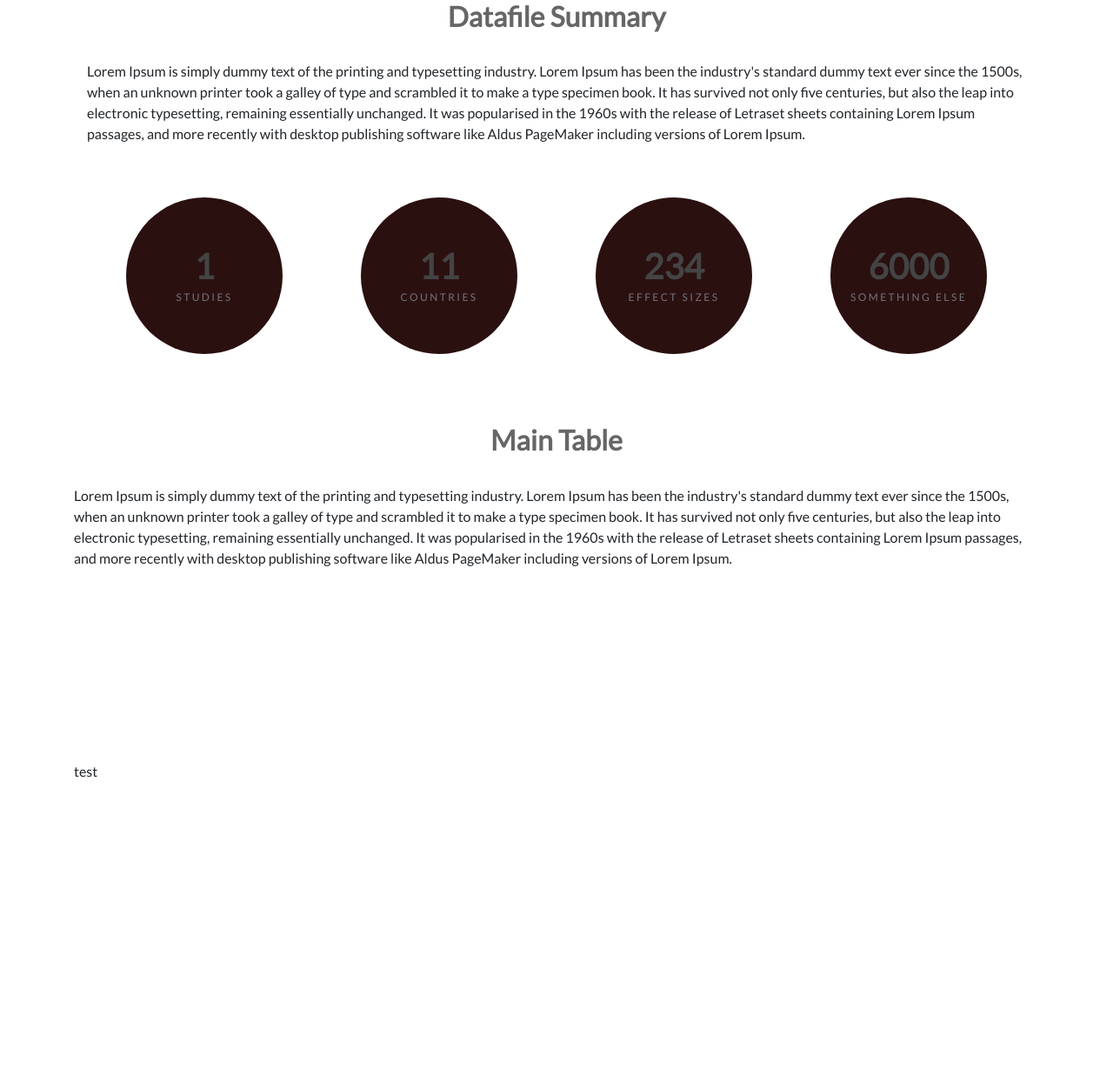
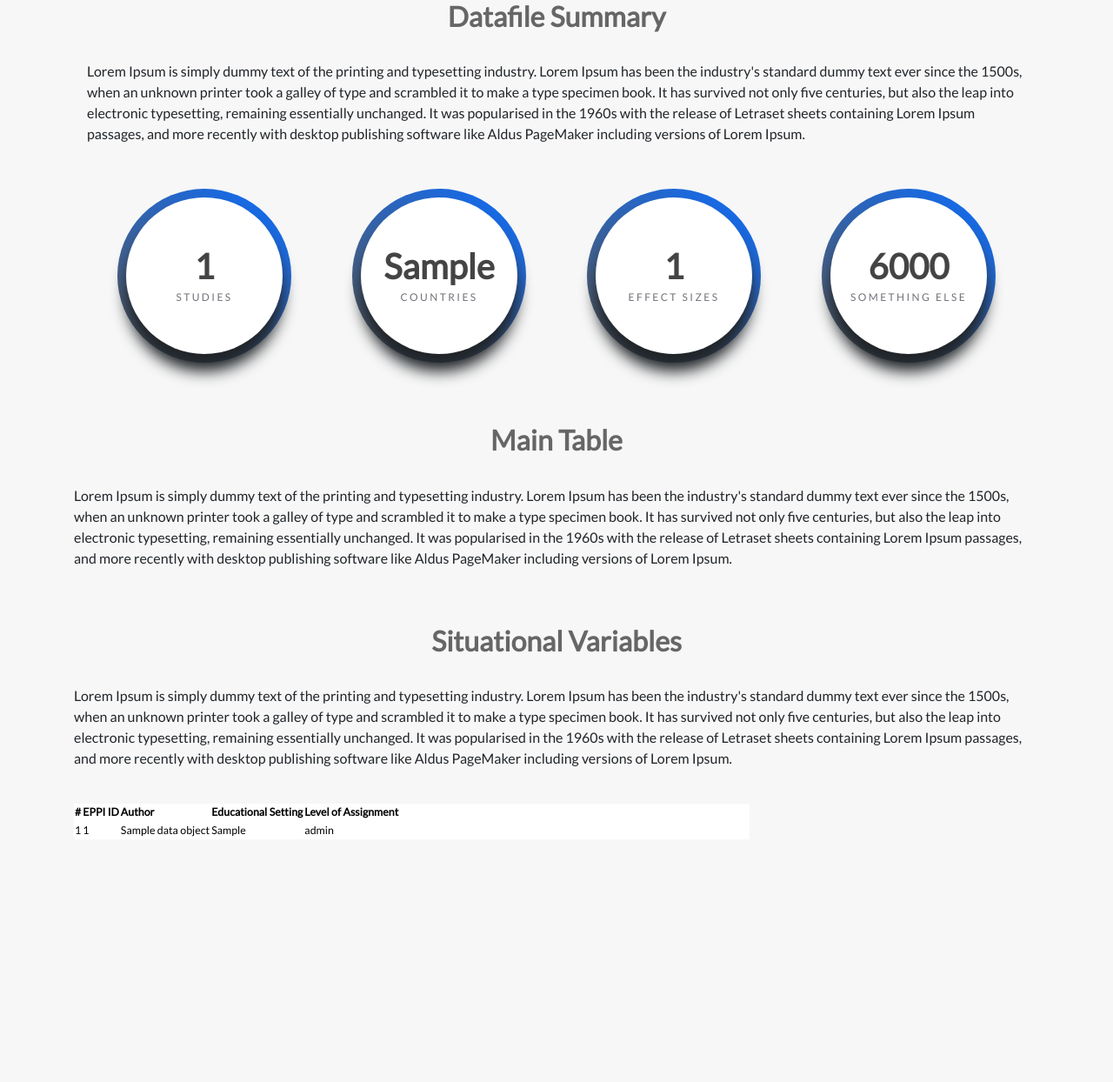
Before and after one commit to JonathanReardon/EEF-Dashboard, a Django app: template myapp/templates/upload_json.html in a window 1280 px wide. Shown: the part 124-1368 px from the top of the page at 87% size. Before the commit the page ends 1018 px from the top, so only its background shows below. Run offline with Django 4.2, Linux system fonts and the light colour scheme; the template is opened without the code that fills it: most values are stand-ins (such as "Sample title", 1, 10 or a date in 2020); form fields are guessed from the names that the template uses; a map, chart or similar area stays blank; some libraries are stand-ins or nearby versions.

Commit message:
additions to top level circles, sub-divided situational var table

```diff
--- a/myapp/static/count.css
+++ b/myapp/static/count.css
@@ -1,6 +1,7 @@
 
 body{
     font-family: 'Lato', sans-serif;
+    background-color: #f7f7f7;
 }
 
 .one{
@@ -15,7 +16,6 @@ body{
 
 .single{
     /* box-shadow: 0px 20px 60px 0px rgba(47, 2, 248, 0.01); */
-    /* box-shadow: 0px 20px 60px 0px rgba(108, 117, 125, 0.01);	 */
     width: 220px;
     height: 220px;
     border-radius: 50%;
@@ -34,17 +34,16 @@ body{
     left: 10px;
     right: 10px;
     border-radius: 50%;
-    /* background-image: linear-gradient(40deg, #666 0%, #0c6cfc 100%); */
-
+    background-image: linear-gradient(40deg, #5a5a5a 0%, #0c6cfc 100%);
 }
 
 .inner{
     width: 100%;
     height: 100%;
-    /* box-shadow: 0px 20px 40px 0px ; */
+    box-shadow: 0px 20px 17px 0px;
     border-radius: 50%;
     position: relative;
-    background-color: #2b1010;
+    background-color: #fff;
     display: flex;
     justify-content: center;
     align-items: center;
--- a/myapp/static/d3_bar.js
+++ b/myapp/static/d3_bar.js
@@ -18,8 +18,8 @@ function createChart(data, containerId, chartTitle, keyField) {
         .attr("y", 0)
         .attr("width", width)
         .attr("height", height)
-        .attr("fill", "#FFFFFF")
-        .style("fill", "EBEBEB");
+        .attr("fill", "#ff0000")
+        .style("fill", "#EBEBEB");
 
 
     const x = d3.scaleBand()
--- a/myapp/templates/upload_json.html
+++ b/myapp/templates/upload_json.html
@@ -34,13 +34,31 @@
     #example_wrapper {
       visibility: hidden;
     }
+
+    .counter {
+      visibility: hidden;
+    }
     table {
-      font-size: 13px;
+      font-size: .775em;
       font-weight: 200;
+      background-color: #ffffff;
     }
-    table.dataTable thead th {
+    {% comment %} table.dataTable thead th {
       background-color: #E9ECEF;
+    } {% endcomment %}
+
+    #table-container, #example, #example th, #example td {
+      background-color: white !important ;
     }
+
+    #table-container2, #example, #example th, #example td {
+      background-color: white !important ;
+    }
+
+    #example th:first-child.text-left, #example td:first-child.text-left {
+      background-color: white !important;
+    }
+
     #example tbody tr:nth-of-type(odd),
     #example tbody tr:nth-of-type(even) {
         background-color: unset;
@@ -67,25 +85,21 @@
     }
 
 
-    #table-container table thead th {
-      background-color: #f3f3f3;
+    #table-container #table-container2 table thead th {
+      background-color: #f7f7f7;
       color: #666;
-      font-size: .875em;
+      font-size: 1em;
       font-family: 'Lato', sans-serif;
+    }
 
-    }
-    #table-container table tbody {
-      font-family: 'Lato', sans-serif;
-
-    }
-    .text-left {
+    .text-left td{
       text-align: left !important;
       white-space: nowrap;
     }
-    .buttons-collection .dt-button:first-child {
+    {% comment %} .buttons-collection .dt-button:first-child {
       background-color: red !important;
       color: white !important;
-    }
+    } {% endcomment %}
     .buttons-csv {
       background-color: #0c6cfc; !important;
       color: white !important;
@@ -106,16 +120,9 @@
       stroke: #000000;
       stroke-width: 2px;
     }
-    #chart-wrapper {
-      display: flex;
-      flex-direction: row;
-    }
 
-    #chart-level-assign,
-    #chart-edu-setting
-    #chart-smd-scatter {
-      width: 33.33%;
-    }
+
+
 
 
     #example th:nth-child(1) {
@@ -174,7 +181,7 @@
     #example th:nth-child(14) {
       min-width: 80px;
       width: 80px;
-    }a
+    }
     #example th:nth-child(15) {
         min-width: 80px;
         width: 80px;
@@ -214,15 +221,7 @@
       height: 100px;
   }
 
-  #chart-wrapper {
-    display: flex;
-    flex-direction: row;
-    justify-content: space-between;
-    margin-top: 50px;
-    background: #FFFFFF;
-    padding-top: 25px;
-    padding-bottom: 50px;
-  }
+
   #chart-level-assign {
     width: 33.33%;
     margin: 0;
@@ -238,6 +237,38 @@
     margin: 0;
     padding: 0;
   }
+
+  #table-container2{
+    color: #000000;
+    width: 70%;
+    float: left;
+  }
+
+  #chart-wrapper {
+    width: 28%;
+    float: right;
+    height: 580px;
+    display: flex;
+    flex-direction: column;
+    background: #f7f7f7;
+    margin-top: 30px;
+  }
+
+  #chart-level-assign,
+  #chart-edu-setting {
+    width: 100%;
+    height: 50%;
+    transform: scale(0.7); /* adjust the scaling as needed */
+    transform-origin: top left;
+    margin: 0;
+    padding: 0;
+  }
+
+  #chart-wrapper svg rect {
+    fill: white !important;
+  }
+
+
 
   </style>
 </head>
@@ -285,7 +316,7 @@
                 <div class="col-lg-3 d-flex justify-content-center">
               <div class="single">
                 <div class="inner">
-                  <h3 class="count counter">11</h3>
+                  <h3 class="count counter">{{ country_counts }}</h3>
                   <p class="text">Countries</p>
                 </div>
               </div>
@@ -294,7 +325,7 @@
             <div class="col-lg-3 d-flex justify-content-center">
               <div class="single">
                 <div class="inner">
-                  <h3 class="count counter">234</h3>
+                  <h3 class="count counter">{{ tool_smd_count }}</h3>
                   <p class="text">Effect sizes</p>
                 </div>
               </div>
@@ -350,7 +381,7 @@
               <tbody>
                 {% for data_object in data %}
                 <tr>
-                  <th>{{ forloop.counter }}</th>
+                  <td class="text-left">{{ forloop.counter }}</td>
                   <td>{{ data_object.eppi_id }}</td>
                   <td>{{ data_object.admin_strand_data }}</td>
                   <td>{{ data_object.loc_country_raw }}</td>
@@ -379,29 +410,57 @@
         </div>
         {% endif %}
 
-        <div id="chart-wrapper">
+        <br><br>
+        <div class="block-title text-center">
+          <h2 class="title">Situational Variables</h2>
+        </div>
+        <br>
+        <p>
+          Lorem Ipsum is simply dummy text of the printing and typesetting industry. Lorem Ipsum has been the industry's standard dummy text ever since the 1500s, when an unknown printer took a galley of type and scrambled it to make a type specimen book. It has survived not only five centuries, but also the leap into electronic typesetting, remaining essentially unchanged. It was popularised in the 1960s with the release of Letraset sheets containing Lorem Ipsum passages, and more recently with desktop publishing software like Aldus PageMaker including versions of Lorem Ipsum.
+        </p>
+        <br>
+
+        <div class="chart-wrapper-bar" id="chart-wrapper">
           <div id="chart-level-assign"></div>
           <div id="chart-edu-setting"></div>
-          <div id="chart-smd-scatter"></div>
         </div>
-        <br>
-        <div id="chart-gender-pie"></div>
 
-        <br>
-        <br>
-        <br>test
+        <div id="table-container2">
+          <table id="example2" class="display hover responsive">
+            <thead>
+              <tr>
+                <th>#</th>
+                <th>EPPI ID</th>
+                <th>Author</th>
+                <th>Educational Setting</th>
+                <th>Level of Assignment</th>
+              </tr>
+            </thead>
+              <tbody>
+                {% for data_object in data %}
+                <tr>
+                  <td class="text-left">{{ forloop.counter }}</td>
+                  <td>{{ data_object.eppi_id }}</td>
+                  <td>{{ data_object.short_title }}</td>
+                  <td>{{ data_object.edu_setting_data }}</td>
+                  <td>{{ data_object.level_assign }}</td>
+                </tr>
+                {% empty %}
+                <tr>
+                  <td colspan="3">No data to display.</td>
+                </tr>
+                  {% endfor %}
+              </tbody>
+            </table>
+        </div>
+
+
 
       <script type="text/javascript">
         $(document).ready(function() {
           $('form').submit(function() {
             // Show the loading indicator
             $('#loading-indicator').css('display', 'block');
-          });
-
-          // Setup - add a text input to each footer cell
-          $('#table-container tfoot th').each(function() {
-            var title = $(this).text();
-            $(this).html('<input type="text" placeholder="Search ' + title + '" />');
           });
 
           // DataTable
@@ -431,21 +490,40 @@
             ],
             columnDefs: [
               { targets: [5,7,8,9,10,11], visible: false },
-              { width: '60px', targets: 0, className: 'text-left' },
+              { width: '60px', targets: 0, className: 'text-left'},
             ],
             initComplete: function() {
               $('#loading-indicator').css('display', 'none');
               $('#example_wrapper').css('visibility', 'visible');
 
-              // Apply the search to each column
-              this.api().columns().every(function() {
-                var that = this;
-                $('input', this.footer()).on('keyup change clear', function() {
-                  if (that.search() !== this.value) {
-                    that.search(this.value).draw();
-                  }
-                });
-              });
+            }
+          });
+        });
+      </script>
+
+      <script type="text/javascript">
+        $(document).ready(function() {
+          $('form').submit(function() {
+            // Show the loading indicator
+            $('#loading-indicator').css('display', 'block');
+          });
+
+          // DataTable
+          var table = $('#table-container2 table').DataTable({
+            stripeClasses: [],
+            searchable: true,
+            colReorder: true,
+            fixedColumns: false,
+            responsive: false,
+            paging: true,
+            scrollY: '40vh',
+            scrollX: false,
+            autoWidth: true,
+            pageLength: 15,
+            dom: 'Bfrtip',
+            initComplete: function() {
+              $('#loading-indicator').css('display', 'none');
+              $('#example_wrapper').css('visibility', 'visible');
             }
           });
         });
@@ -472,39 +550,7 @@
         const data2 = edu_setting_rawData.map(d => ({edu_setting: d[0], count: d[1]}));
         createChart(data2, "chart-edu-setting", "Educational Setting", "edu_setting");
 
-        // Third chart
-        const data3 = "{{ smd_combined_csv|escapejs }}";
-        const smd = d3.csvParse(data3).filter(d => d.smd_value !== "NA");
-
-        const formattedData = smd.map(d => ({
-          smd_value: parseFloat(d.smd_value).toFixed(2),
-          sesmd_value: parseFloat(d.sesmd_value).toFixed(2)
-        }));
-        drawDotChart(formattedData);
-
-
-
-
-
-        // Fourth chart
-        const data4 = JSON.parse('{{ student_gender|safe }}');
-        console.log(typeof(data4));
-        console.log(data4);
-
-        // select the div element to append the svg
-        const container = d3.select('#chart-gender-pie');
-
-        chart = PieChart(data4, {
-          name: d => d.name,
-          value: d => d.value,
-          width: 740,
-          height: 500,
-          innerRadius: 100,
-          labelRadius: (100 * 1.4 + (Math.min(width, height) / 2) * 1),
-        })
-
-
-        document.body.appendChild(chart);
+        {% comment %} document.body.appendChild(chart); {% endcomment %}
 
       </script>
 
@@ -512,20 +558,21 @@
       <script src="https://cdnjs.cloudflare.com/ajax/libs/Counter-Up/1.0.0/jquery.counterup.min.js"></script>
       <script>
         $(document).ready(function() {
-          // Call the Counter-Up plugin with the right options
-          $('.counter').counterUp({
+          // Show the counter element and start the Counter-Up plugin with the right options
+          $('.counter').css('visibility', 'visible').counterUp({
             delay: 10,
             time: 1000
           });
 
           // Trigger the Counter-Up animation when the element comes into view
           $('.count').waypoint(function() {
-            $('.counter').counterUp({
+            $('.counter').css('visibility', 'visible').counterUp({
               delay: 10,
               time: 1000
             });
           }, { offset: '100%' });
         });
+
       </script>
 </body>
 </html>
```
Also changed, not shown: myapp/views.py (+39 -10 lines).
